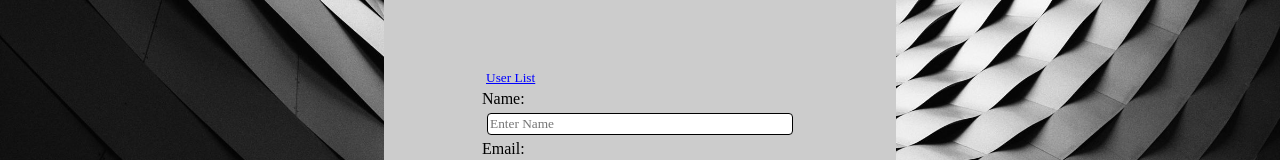
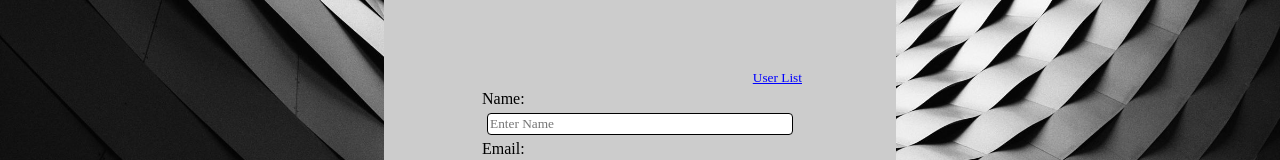
Before and after one commit to HiddenGrizzly/G2-CodeMavericks, a plain HTML site: page AngularJS/byNVT/add.html in a window 1280 px wide. Shown: the part 213-373 px from the top of the page. Drawn offline with nearby package versions, Linux system fonts and the light colour scheme.

Commit message:
UserList button to the right

```diff
--- a/AngularJS/byNVT/css/style.css
+++ b/AngularJS/byNVT/css/style.css
@@ -25,6 +25,8 @@ body {
     justify-content: center;
 }
 #btn1 {
+    width: 100%;
+    text-align: right;
     border: none;
     background-color: #ccc;
     margin: 4px;
```
